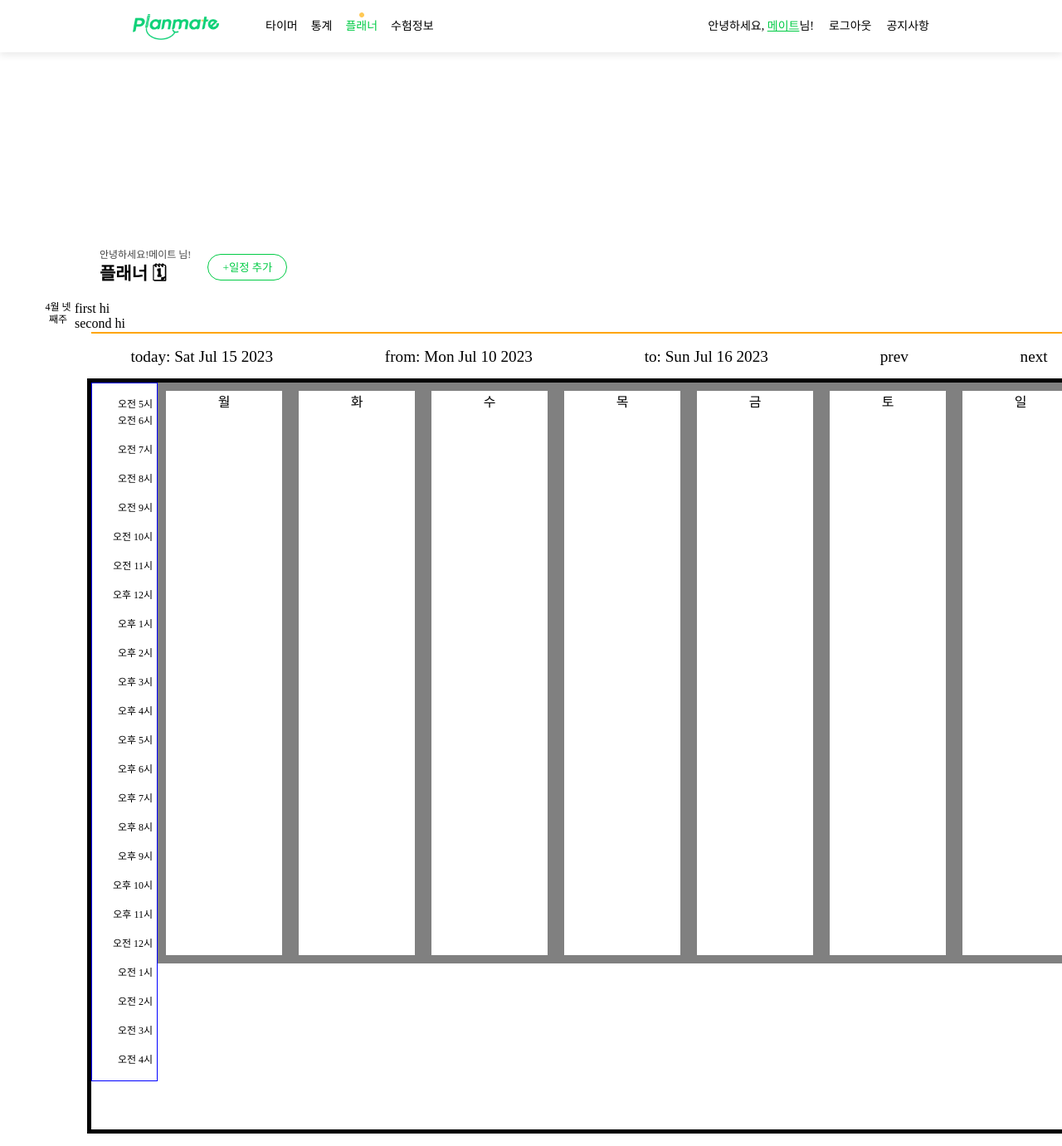
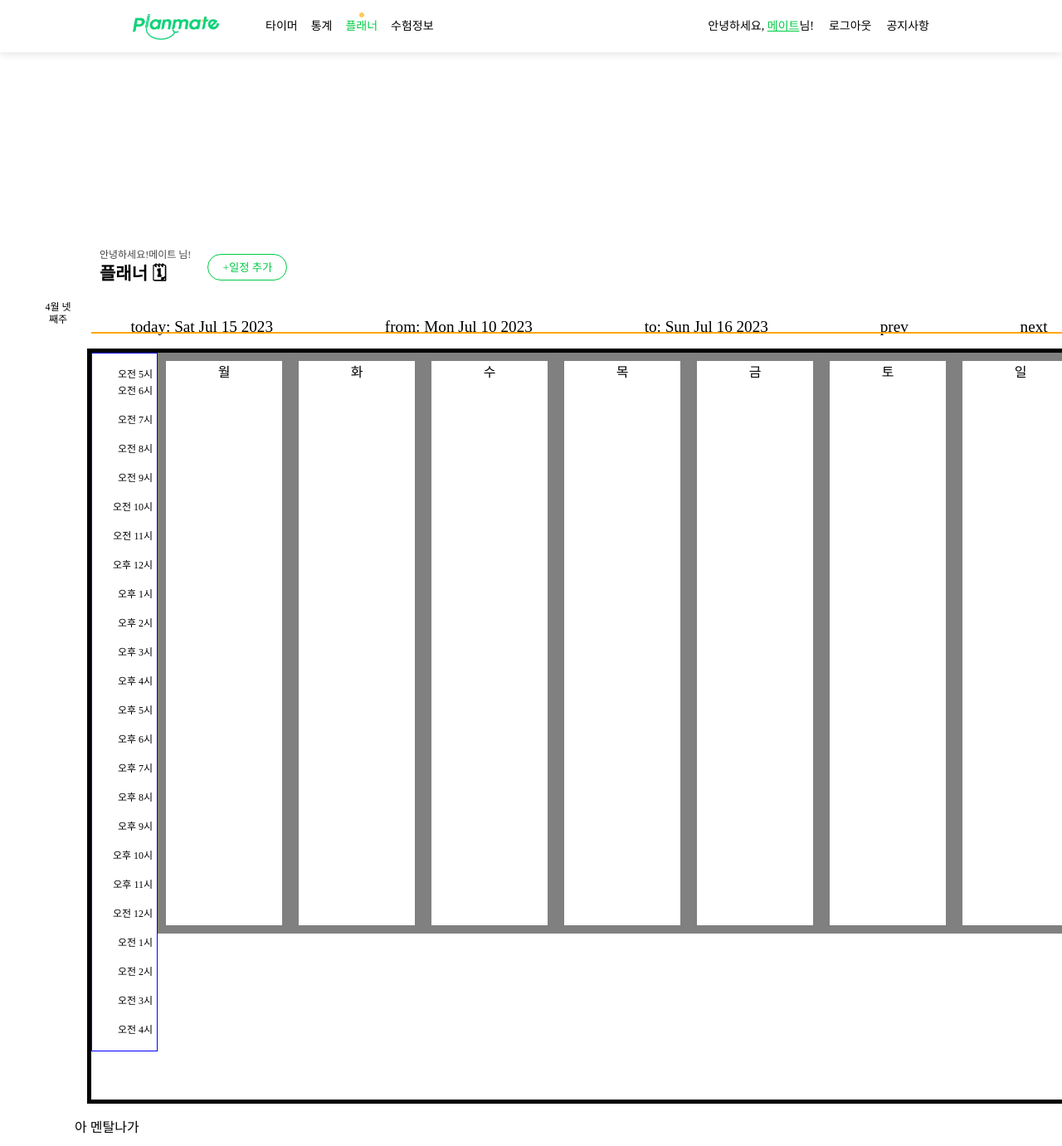
Before and after one commit to shlee9999/PlanMate, a React (Create React App) app: page /planner in a window 1280 px wide. Shown: the top 1381 px of the page at 83% size. Built offline with nearby package versions, Linux system fonts and the light colour scheme; a web font is replaced by a local one.

Commit message:
add:Planner TodoPlans with redux
AddModal을 통해서 TodoPlans 추가 후, useSelector로 Title 참조 확인.
->Title, time(:Date), color 참조 확인 후, Plans 컴포넌트 렌더링 확인하기

```diff
--- a/src/components/Planner/Calendar/WeeklyCalendar.tsx
+++ b/src/components/Planner/Calendar/WeeklyCalendar.tsx
@@ -8,6 +8,8 @@ import { addDateBy, areDatesSame, getMonday } from './utils'
 import { PlanDate, Plan } from './types'
 
 export const WeeklyCalendar: React.FC = () => {
+  const planList = useSelector((state: RootState) => state.todoplans)
+
   const [mondayDate, setMondayDate] = useState<Date>(getMonday())
 
   const PlanArr: Plan[] | [] = [
@@ -44,13 +46,6 @@ export const WeeklyCalendar: React.FC = () => {
 
   return (
     <>
-      <div>
-        {PlanArr.map((plan: Plan, index) => (
-          <div key={index}>
-            <div>{plan.name}</div>
-          </div>
-        ))}
-      </div>
       <FlexBox>
         <p>today: {new Date().toDateString()}</p>
         <p>from: {mondayDate?.toDateString()}</p>
@@ -92,6 +87,20 @@ export const WeeklyCalendar: React.FC = () => {
         </HGrid>
         <HourLine fromTop={hourNow * HOUR_HEIGHT + HOUR_MARGIN_TOP + HOUR_HEIGHT / 2 + minutesNow} />
       </CalendarWrapper>
+      <ul>
+        <span>아 멘탈나가</span>
+        {planList.map((plan) => (
+          <li key={plan.id}>
+            <span>{plan.title}</span>
+            <span>아 멘탈나가</span>
+          </li>
+        ))}
+        {/* {PlanArr.map((plan: Plan, index) => (
+          <div key={index}>
+            <div>{plan.name}</div>
+          </div>
+        ))} */}
+      </ul>
     </>
   )
 }
--- a/src/components/Planner/SubjectModal/AddModal/index.tsx
+++ b/src/components/Planner/SubjectModal/AddModal/index.tsx
@@ -46,6 +46,10 @@ export const AddModal = ({
   const closeColorPickerModal = () => {
     setIsColorPickerModalOpen(false)
     inputRef.current?.focus()
+  }
+
+  const onChange = (e: React.ChangeEvent<HTMLInputElement>) => {
+    setInputTitle(e.target.value)
   }
 
   //색상 선택 버튼 클릭 시 컬러피커 모달열기
@@ -134,7 +138,7 @@ export const AddModal = ({
             </ButtonTypoWrapper>
             <ButtonTypoWrapper>
               일정명
-              <NameInput placeholder="일정명을 입력해주세요" />
+              <NameInput placeholder={'일정명을 입력해주세요'} onChange={onChange} ref={inputRef} />
             </ButtonTypoWrapper>
             {/* <ColorSelectWrapper>
               색상선택
--- a/src/components/Planner/SubjectModal/index.tsx
+++ b/src/components/Planner/SubjectModal/index.tsx
@@ -6,12 +6,12 @@ const SubjectModal = ({
   isModalOpen,
   closeModal,
   title,
-  todo,
+  todoplan,
 }: {
   isModalOpen: boolean
   closeModal: () => void
   title: string
-  todo: TodoPlans | null
+  todoplan: TodoPlans | null
 }) => {
   switch (title.slice(-2)) {
     case '추가':
--- a/src/pages/Planner/index.tsx
+++ b/src/pages/Planner/index.tsx
@@ -62,7 +62,7 @@ export const PlannerPage: FC = () => {
         </MainWeeklyScheduler>
       </MainContainer>
 
-      <SubjectModal todo={null} title={modalTitle} isModalOpen={isModalOpen} closeModal={closeModal}></SubjectModal>
+      <SubjectModal todoplan={null} title={modalTitle} isModalOpen={isModalOpen} closeModal={closeModal}></SubjectModal>
     </Root>
   )
 }
--- a/src/types.tsx
+++ b/src/types.tsx
@@ -9,6 +9,8 @@ export type TodoPlans = {
   finish_hour: number
   finish_minute: number
 }
+
+export type TodoPlanList = Array<TodoPlans>
 
 export type TodoItems = {
   id: string
```
